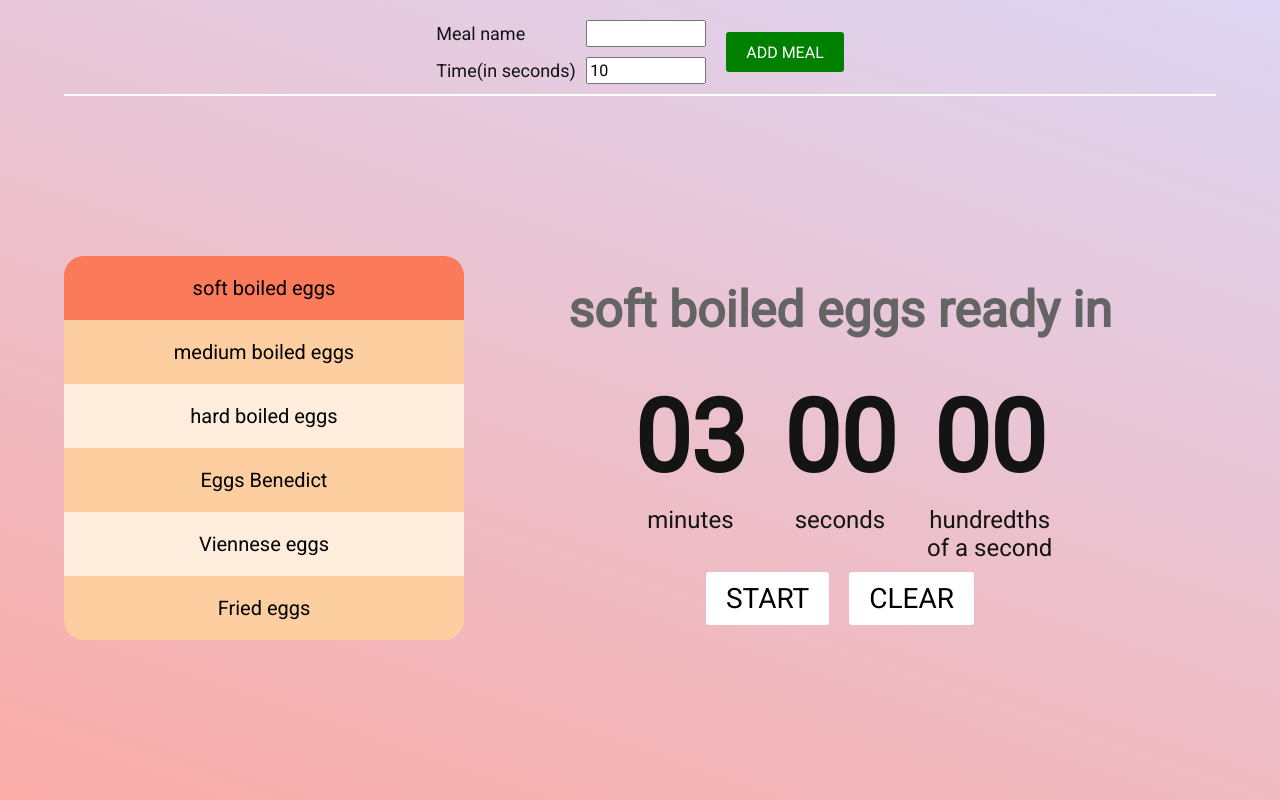
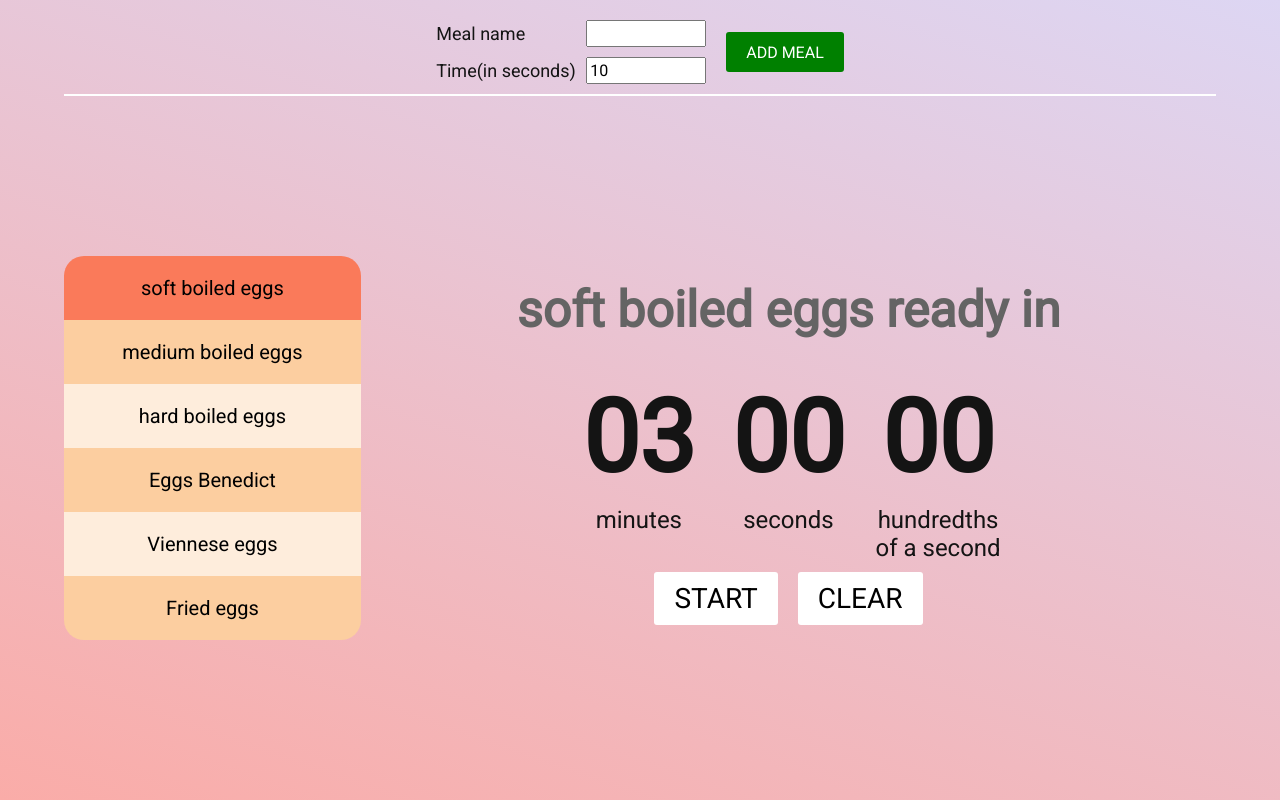
Before and after one commit to wasiak93/cooking-timer, a React (Create React App) app: page / in a window 1280 px wide. Built offline with nearby package versions, Linux system fonts and the light colour scheme.

Commit message:
changed media-queries from 1200px to 800px

```diff
--- a/src/Button/Button.css
+++ b/src/Button/Button.css
@@ -60,7 +60,7 @@
   }
 }
 
-@media (min-width: 1200px) {
+@media (min-width: 800px) {
   .header__button {
     width: 100%;
     margin: 0px;
--- a/src/Main/Header/Header.css
+++ b/src/Main/Header/Header.css
@@ -7,7 +7,7 @@
   margin-top: 20px;
 }
 
-@media (min-width:1200px) {
+@media (min-width:800px) {
   .header {
     width: 400px;
     flex-direction: column;
--- a/src/Main/Main.css
+++ b/src/Main/Main.css
@@ -6,9 +6,7 @@
   width: 100%;
 }
 
-
-
-@media (min-width:1200px) {
+@media (min-width:800px) {
   .main {
     flex-direction: row;
     max-width: 1200px;
--- a/src/Main/Timer/Clock/ClockItem.css
+++ b/src/Main/Timer/Clock/ClockItem.css
@@ -14,7 +14,7 @@
   margin: 20px 0px 10px;
 }
 
-@media (min-width: 1200px) {
+@media (min-width: 800px) {
   .clock-item__paragraph {
     font-size: 24px;
   }
--- a/src/Main/Timer/Timer.css
+++ b/src/Main/Timer/Timer.css
@@ -5,14 +5,14 @@
   margin-top: 20px;
   width: 100%;
   max-width: 450px;
+  flex-grow: 1;
+  justify-content: center;
 }
 
-@media (min-width:1200px) {
+@media (min-width:800px) {
   .timer {
     margin-top: 0px;
     max-width: none;
-    width: 0;
     justify-self: stretch;
-    flex-grow: 1;
   }
 }
```
